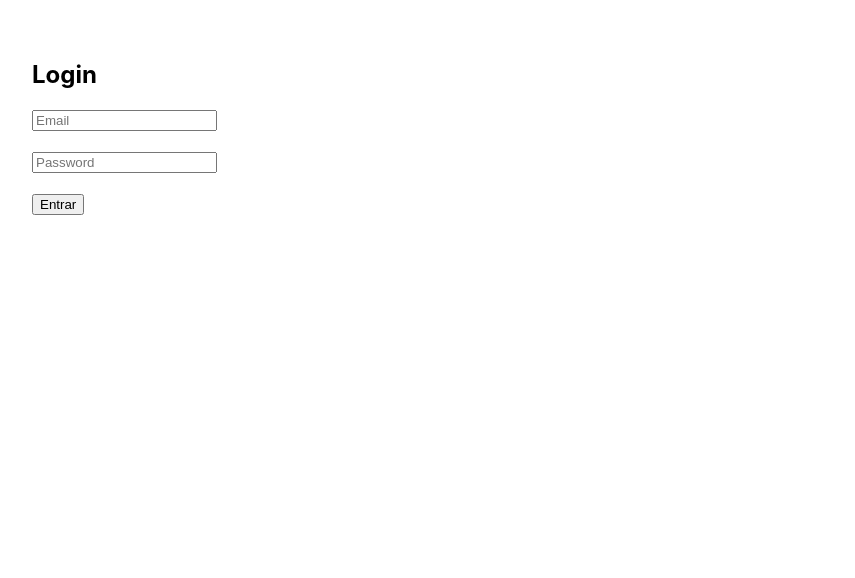
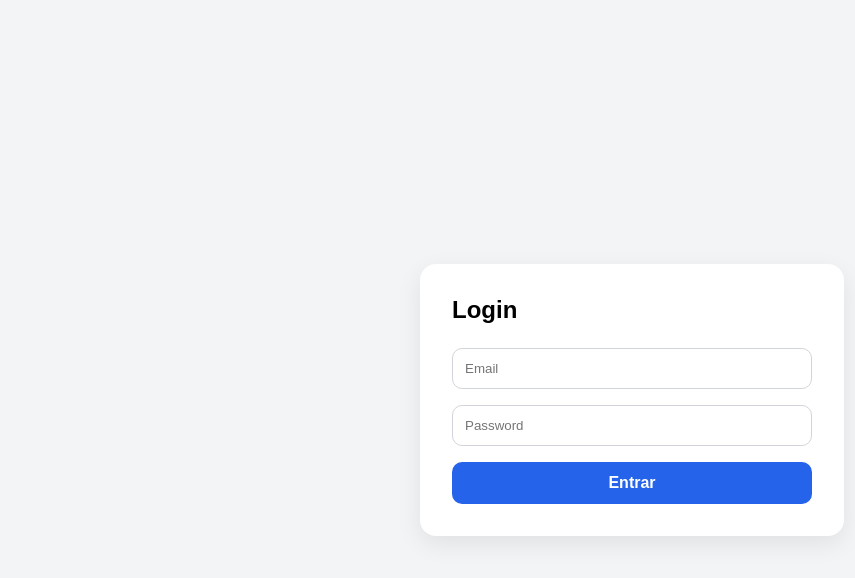
Before and after one commit to nfcpnfcp-ui/consultorio-app, a React (Create React App) app: page / in a window 1280 px wide. Shown: the top 578 px of the page, without its empty margins (8-863 px from the left). Built offline with nearby package versions, Linux system fonts and the light colour scheme.

Commit message:
melhorar visual da app

```diff
--- a/src/App.js
+++ b/src/App.js
@@ -14,16 +14,83 @@ function App() {
     return <Login setIsLoggedIn={setIsLoggedIn} />
   }
 
+  const menuButtonStyle = (active) => ({
+    display: "block",
+    width: "100%",
+    padding: "12px 16px",
+    marginBottom: "10px",
+    border: "none",
+    borderRadius: "10px",
+    background: active ? "#2563eb" : "#f3f4f6",
+    color: active ? "white" : "#111827",
+    textAlign: "left",
+    cursor: "pointer",
+    fontSize: "16px",
+    fontWeight: "500"
+  })
+
   return (
-    <div>
-      <div style={{ padding: 20, background: "#eee" }}>
-        <button onClick={() => setPage("dashboard")}>Dashboard</button>
-        <button onClick={() => setPage("clients")}>Clientes</button>
-        <button onClick={() => setPage("sessions")}>Sessões</button>
-        <button onClick={() => setPage("payments")}>Pagamentos</button>
+    <div
+      style={{
+        display: "flex",
+        minHeight: "100vh",
+        fontFamily: "Arial, sans-serif",
+        background: "#f9fafb"
+      }}
+    >
+      <aside
+        style={{
+          width: "260px",
+          background: "white",
+          borderRight: "1px solid #e5e7eb",
+          padding: "24px",
+          boxSizing: "border-box"
+        }}
+      >
+        <h2 style={{ marginTop: 0, marginBottom: "30px" }}>
+          Consultório
+        </h2>
 
         <button
-          style={{ float: "right" }}
+          style={menuButtonStyle(page === "dashboard")}
+          onClick={() => setPage("dashboard")}
+        >
+          Dashboard
+        </button>
+
+        <button
+          style={menuButtonStyle(page === "clients")}
+          onClick={() => setPage("clients")}
+        >
+          Clientes
+        </button>
+
+        <button
+          style={menuButtonStyle(page === "sessions")}
+          onClick={() => setPage("sessions")}
+        >
+          Sessões
+        </button>
+
+        <button
+          style={menuButtonStyle(page === "payments")}
+          onClick={() => setPage("payments")}
+        >
+          Pagamentos
+        </button>
+
+        <div style={{ marginTop: "30px" }}>
+          <button
+            style={{
+              width: "100%",
+              padding: "12px 16px",
+              border: "none",
+              borderRadius: "10px",
+              background: "#dc2626",
+              color: "white",
+              cursor: "pointer",
+              fontSize: "15px"
+            }}
             onClick={async () => {
               await supabase.auth.signOut()
               setIsLoggedIn(false)
@@ -32,13 +99,23 @@ function App() {
             Logout
           </button>
         </div>
+      </aside>
 
-      <div style={{ padding: 20 }}>
+      <main style={{ flex: 1, padding: "32px" }}>
+        <div
+          style={{
+            background: "white",
+            borderRadius: "16px",
+            padding: "24px",
+            boxShadow: "0 1px 3px rgba(0,0,0,0.08)"
+          }}
+        >
           {page === "dashboard" && <Dashboard />}
           {page === "clients" && <Clients />}
           {page === "sessions" && <Sessions />}
           {page === "payments" && <Payments />}
         </div>
+      </main>
     </div>
   )
 }
--- a/src/Login.js
+++ b/src/Login.js
@@ -22,27 +22,79 @@ function Login({ setIsLoggedIn }) {
   }
 
   return (
-    <div style={{ padding: 40 }}>
-      <h2>Login</h2>
+    <div
+      style={{
+        minHeight: "100vh",
+        display: "flex",
+        alignItems: "center",
+        justifyContent: "center",
+        background: "#f3f4f6",
+        fontFamily: "Arial, sans-serif"
+      }}
+    >
+      <div
+        style={{
+          width: "360px",
+          background: "white",
+          padding: "32px",
+          borderRadius: "16px",
+          boxShadow: "0 8px 24px rgba(0,0,0,0.08)"
+        }}
+      >
+        <h2 style={{ marginTop: 0, marginBottom: "24px" }}>Login</h2>
 
         <input
           placeholder="Email"
           value={email}
           onChange={(e) => setEmail(e.target.value)}
+          style={{
+            width: "100%",
+            padding: "12px",
+            marginBottom: "16px",
+            borderRadius: "10px",
+            border: "1px solid #d1d5db",
+            boxSizing: "border-box"
+          }}
         />
-      <br /><br />
 
         <input
           type="password"
           placeholder="Password"
           value={password}
           onChange={(e) => setPassword(e.target.value)}
+          style={{
+            width: "100%",
+            padding: "12px",
+            marginBottom: "16px",
+            borderRadius: "10px",
+            border: "1px solid #d1d5db",
+            boxSizing: "border-box"
+          }}
         />
-      <br /><br />
 
-      <button onClick={handleLogin}>Entrar</button>
+        <button
+          onClick={handleLogin}
+          style={{
+            width: "100%",
+            padding: "12px",
+            border: "none",
+            borderRadius: "10px",
+            background: "#2563eb",
+            color: "white",
+            cursor: "pointer",
+            fontSize: "16px",
+            fontWeight: "600"
+          }}
+        >
+          Entrar
+        </button>
 
-      {error && <p style={{ color: "red" }}>{error}</p>}
+        {error && (
+          <p style={{ color: "#dc2626", marginTop: "16px" }}>
+            {error}
+          </p>
+        )}
+      </div>
     </div>
   )
 }
```
Lines whose indentation alone changed are shown as unchanged.
